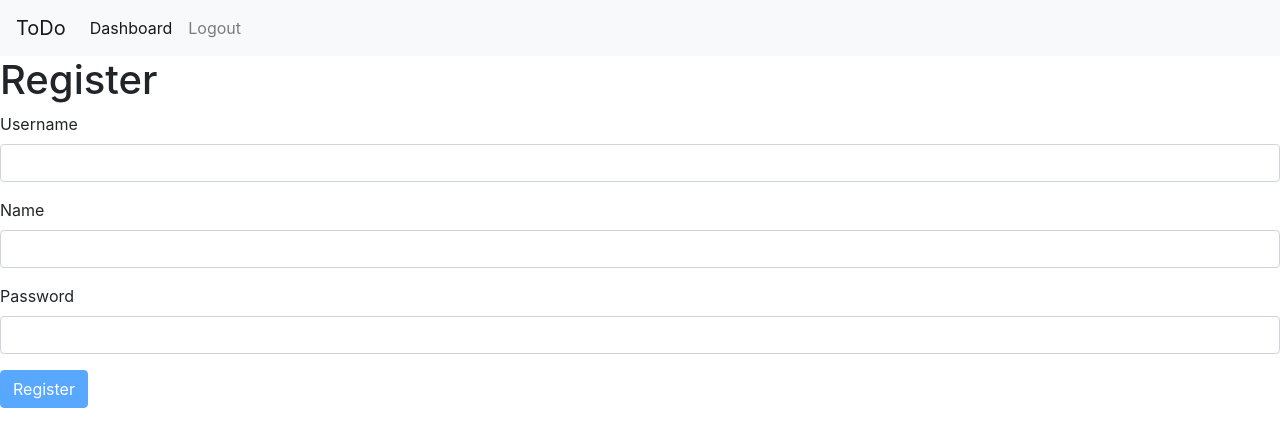
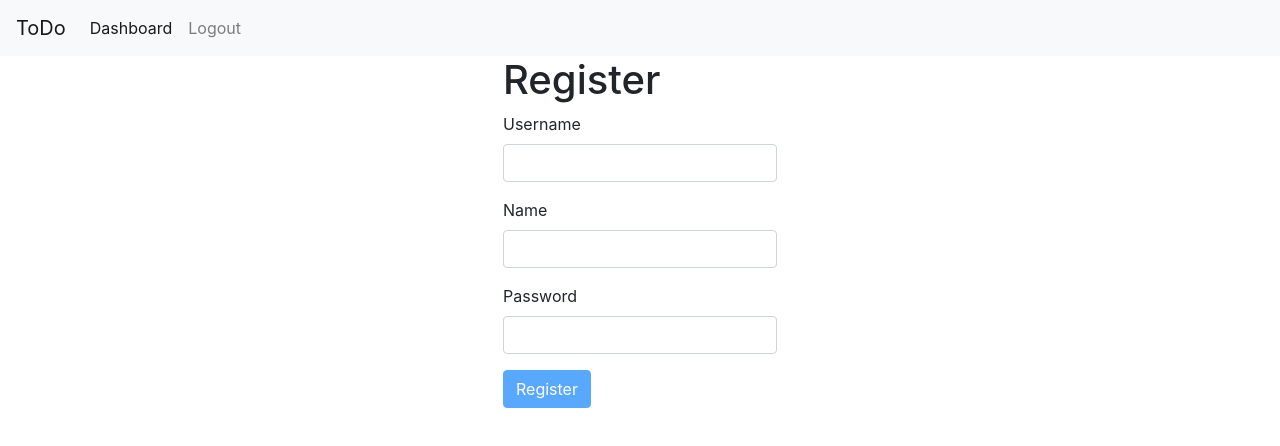
Before and after one commit to jacektessen/react_todo, a React (Create React App) app: page /register in a window 1280 px wide. Shown: the top 446 px of the page. Built offline with nearby package versions, Linux system fonts and the light colour scheme; sample sign-in values are in the browser's storage.

Commit message:
Moved pages to pages folder. Fixed center positions on the window

```diff
--- a/src/App.js
+++ b/src/App.js
@@ -1,12 +1,12 @@
 import React, { Component } from "react";
-import { Route, Switch, Redirect } from "react-router-dom";
+import { Route, Switch, Redirect, withRouter } from "react-router-dom";
 import { ToastContainer } from "react-toastify";
 import { connect } from "react-redux";
-import Dashboard from "./components/dashboard";
+import Dashboard from "./pages/dashboard";
 import TaskForm from "./components/taskForm";
 import NotFound from "./components/common/notFound";
-import RegisterForm from "./components/registerForm";
-import LoginForm from "./components/loginForm";
+import RegisterForm from "./pages/registerForm";
+import LoginForm from "./pages/loginForm";
 import NavBar from "./components/navBar";
 import Logout from "./components/logout";
 import { getCurrentUser } from "./actions/user";
@@ -24,25 +24,21 @@ export class App extends Component {
     console.log("props in App", this.props);
     if (!this.state.currentUserIsMounted) return null;
     return (
-      <React.Fragment>
+      <div className={this.props.location.pathname === "/dashboard" ? "app-dashboard" : "app"}>
       <NavBar />
       <ToastContainer />
       <Switch>
       <Route path="/register" exact component={RegisterForm} />
-          <Route path="/login" exact render={() => {
-              if (this.props.user) return <Redirect to="/dashboard" />
-              return <LoginForm /> }} />
+      <Route path="/login" exact render={() => this.props.user ? <Redirect to="/dashboard" /> : <LoginForm /> }/>
       <Route path="/logout" exact component={Logout} />
       <Route path="/tasks/add" exact component={TaskForm} />
       <Route path="/tasks/:code" exact component={TaskForm} />
       <Route path="/not-found" exact component={NotFound} />
-          <Route path="/dashboard" exact render={() => {
-              if (!this.props.user) return <Redirect to="/login" />;
-              return <Dashboard /> }} />
+      <Route path="/dashboard" exact render={() => !this.props.user ? <Redirect to="/login" /> : <Dashboard /> } />
       <Redirect from="/" exact to="/login" />
       <Redirect to="/not-found" />
       </Switch>
-      </React.Fragment>
+      </div>
     );
   }
 }
@@ -53,4 +49,7 @@ const mapDispatchToProps = dispatch => {
   };
 };
 
-export default connect(state => ({ user: state.currentUser }), mapDispatchToProps)(App);
+export default connect(
+  state => ({ user: state.currentUser }),
+  mapDispatchToProps
+)(withRouter(App));
--- a/src/index.css
+++ b/src/index.css
@@ -23,9 +23,10 @@
 }
 
 @media (min-width: 1400px) {
-  body {
+  .app-dashboard {
     display: flex;
-    justify-content: center;
+    flex-direction: column;
+    align-items: center;
   }
   .dashboard_whole {
     width: 1400px;
@@ -33,13 +34,20 @@
 }
 
 @media (max-width: 949px) and (min-width: 600px) {
-  body {
+  .app-dashboard {
     display: flex;
-    justify-content: center;
+    flex-direction: column;
+    align-items: center;
   }
   .dashboard_whole {
     width: 600px;
   }
+}
+
+.app {
+  display: flex;
+  flex-direction: column;
+  align-items: center;
 }
 
 .login_demo_data {
@@ -52,13 +60,16 @@
   width: 320px;
 }
 
+.navbar {
+  width: 100%;
+}
+
 /* modal */
 body {
   margin: 0;
   padding: 0;
-  font-family: -apple-system, BlinkMacSystemFont, "Segoe UI", "Roboto", "Oxygen",
-    "Ubuntu", "Cantarell", "Fira Sans", "Droid Sans", "Helvetica Neue",
-    sans-serif;
+  font-family: -apple-system, BlinkMacSystemFont, "Segoe UI", "Roboto", "Oxygen", "Ubuntu",
+    "Cantarell", "Fira Sans", "Droid Sans", "Helvetica Neue", sans-serif;
   -webkit-font-smoothing: antialiased;
   -moz-osx-font-smoothing: grayscale;
   box-sizing: border-box;
--- a/src/components/dashboard.js
+++ b/src/pages/dashboard.js
@@ -1,9 +1,9 @@
 import React, { Component } from "react";
 import styled from "styled-components";
 import { DragDropContext } from "react-beautiful-dnd";
-import Column from "./column";
-import TaskForm from "./taskForm";
-import Modal from "./common/modal/modal";
+import Column from "../components/column";
+import TaskForm from "../components/taskForm";
+import Modal from "../components/common/modal/modal";
 import { handleGetTasks, handleChangeTasks } from "../actions/tasks";
 import { showModal } from "../actions/modal";
 import { getCurrentUser } from "../actions/user";
--- a/src/components/loginForm.jsx
+++ b/src/pages/loginForm.jsx
@@ -1,6 +1,6 @@
 import React from "react";
 import Joi from "joi-browser";
-import Form from "./common/form";
+import Form from "../components/common/form";
 import { connect } from "react-redux";
 import { login } from "../actions/user";
 
--- a/src/components/registerForm.jsx
+++ b/src/pages/registerForm.jsx
@@ -1,6 +1,6 @@
 import React from "react";
 import Joi from "joi-browser";
-import Form from "./common/form";
+import Form from "../components/common/form";
 import { register } from "../actions/user";
 import { connect } from "react-redux";
 
```
Lines whose indentation alone changed are shown as unchanged.
